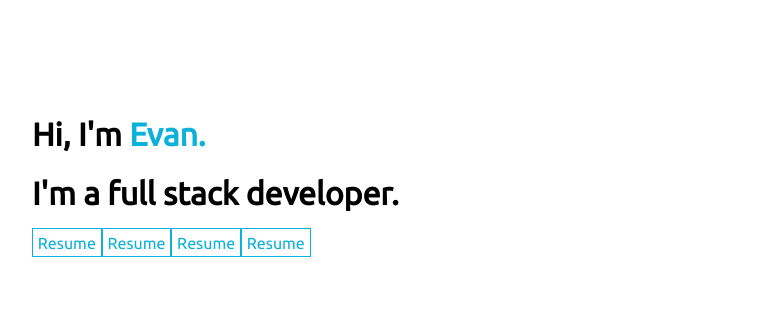
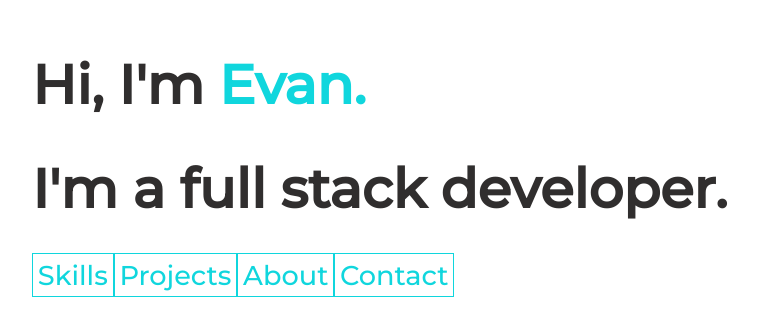
Before and after one commit to evankski/portfolio, a Next.js app: page /about in a window 1280 px wide. Shown: the part 225-560 px from the top of the page, without its empty margins (224-982 px from the left). Built offline with nearby package versions, Linux system fonts and the light colour scheme.

Commit message:
styles all but contact form

```diff
--- a/components/navbar.jsx
+++ b/components/navbar.jsx
@@ -4,11 +4,12 @@ import Link from 'next/link'
 export default function Navbar() {
   return (
     <nav>
-      <a href="#skills" >skills</a>
-      <Link href='/#skills'>
-        {/* <a>Home</a> */}
-        Home
-      </Link>
+       <a href="https://www.linkedin.com/in/evan-karwowski/" target="_blank" rel="noreferrer">
+          <img src="https://pnggrid.com/wp-content/uploads/2021/05/linkedin-logo-white-1024x1024.png" alt="Linked in logo" width={'4%'}/>
+        </a>
+        <a href="https://github.com/evankski/" target="_blank" rel="noreferrer">
+          <img src="http://rajlab.org/icons/github_white.png" alt="github logo" width={'4%'}/>
+        </a>
     </nav>
   )
 }
--- a/pages/about.jsx
+++ b/pages/about.jsx
@@ -1,49 +1,43 @@
 // Import SSR caching image tag
 import Image from "next/image";
 import styles from '../styles/About.module.css'
+import 'animate.css';
+import Link from "next/link";
 
 function About() {
 
     return (
-        <div className="about">
-            <h1>Hi, I'm <span className="evan">Evan.</span></h1>
-            <h1>I'm a full stack developer.</h1>
-            <div className="about-links">
+        <div className="about" >
+            <h1 className="animate__animated animate__fadeInDown">Hi, I'm <span className="evan">Evan.</span></h1>
+            <h1 className="animate__animated animate__fadeInDown">I'm a full stack developer.</h1>
+            <div className="about-links animate__animated animate__fadeInLeft">
                 <a
-                    href="/documents/Evan-Karwowski-Resume.pdf"
-                    target="_blank"
+                    href="#skills"
                     alt="Evan Karwowski resume"
-                    rel="noopener noreferrer"
                     className="resume"
                   >
-                    Resume
+                    Skills
                   </a>
                 <a
-                    href="/documents/Evan-Karwowski-Resume.pdf"
-                    target="_blank"
+                    href="#projects"
                     alt="Evan Karwowski resume"
-                    rel="noopener noreferrer"
                     className="resume"
                   >
-                    Resume
+                    Projects
                   </a>
                 <a
-                    href="/documents/Evan-Karwowski-Resume.pdf"
-                    target="_blank"
+                    href="#about"
                     alt="Evan Karwowski resume"
-                    rel="noopener noreferrer"
                     className="resume"
                   >
-                    Resume
+                    About
                   </a>
                 <a
-                    href="/documents/Evan-Karwowski-Resume.pdf"
-                    target="_blank"
+                    href="#contact"
                     alt="Evan Karwowski resume"
-                    rel="noopener noreferrer"
                     className="resume"
                   >
-                    Resume
+                    Contact
                   </a>
             </div>
 
--- a/pages/contact.jsx
+++ b/pages/contact.jsx
@@ -1,7 +1,7 @@
 export default function Contact() {
     return(
         <div>
-            <h1>Contact from goes here</h1>
+            <h1>Contact form goes here</h1>
         </div>
     )
 }
--- a/pages/skills.jsx
+++ b/pages/skills.jsx
@@ -1,20 +1,47 @@
 export default function Skills() {
     return(
-        <div className="test">
+        <div className="skills react-reveal" >
             <h1 className="skills-h1">Technical Skills</h1>
             <div className="skills">
-                <h3>HTML/CSS</h3>
+                <div className="pic-div">
+                    <img src="https://upload.wikimedia.org/wikipedia/commons/thumb/a/a7/React-icon.svg/2300px-React-icon.svg.png" alt="react logo" width={'30%'}/>
+                </div>
+                <div className="pic-div">
+                    <img src="https://upload.wikimedia.org/wikipedia/commons/thumb/6/61/HTML5_logo_and_wordmark.svg/512px-HTML5_logo_and_wordmark.svg.png" alt="html 5 logo" width={'30%'}/>
+                </div>
+                <div className="pic-div">
+                    <img src="https://upload.wikimedia.org/wikipedia/commons/thumb/d/d5/CSS3_logo_and_wordmark.svg/1200px-CSS3_logo_and_wordmark.svg.png" alt="css logo" width={'25%'}/>
+                </div>
+                <div className="pic-div">
+                    <img src="https://www.freepnglogos.com/uploads/javascript-png/javascript-shield-logo-icon-2.png" alt="javascript logo" width={'30%'}/>
+                </div>
+                <div className="pic-div">
+                    <img src="https://i.imgur.com/SX4N4kc.png" alt="node js logo" width={'30%'}/>
+                </div>
+                <div className="pic-div">
+                    <img src="https://1qkeyv41u1op36vgbm47q0i6-wpengine.netdna-ssl.com/wp-content/uploads/2018/12/ExpressJS.png" alt="express js logo" width={'30%'}/>
+                </div>
+                <div className="pic-div">
+                    <img src="https://i.imgur.com/dKI6oQi.png" alt="PostgreSQL logo" width={'30%'}/>
+                </div>
+                <div className="pic-div">
+                    <img src="https://i.imgur.com/mkddhfj.png" alt="MongoDB logo" width={'30%'}/>
+                </div>
+                <div className="pic-div">
+                    <img src="https://i.imgur.com/N9bVy02.png" alt="Python Logo" width={'30%'}/>
+                </div>
+                {/* <h3>HTML/CSS</h3>
                 {/* <img src="https://upload.wikimedia.org/wikipedia/commons/thumb/1/10/CSS3_and_HTML5_logos_and_wordmarks.svg/1200px-CSS3_and_HTML5_logos_and_wordmarks.svg.png" alt="HTML and CSS logo" width={'20%'}/> */}
-                <h3>JavaScript</h3>
+                {/* <h3>JavaScript</h3> */}
                 {/* <img src="https://www.freepnglogos.com/uploads/javascript-png/javascript-logo-transparent-logo-javascript-images-3.png" alt="JavaScript logo" width={'20%'}/> */}
-                <h3>Node.js</h3>
+                {/* <h3>Node.js</h3> */}
                 {/* <img src="https://cdn-icons-png.flaticon.com/512/919/919825.png" alt="Node js logo" width={'20%'}/> */}
-                <h3>React.js</h3>
-                <h3>Express.js</h3>
-                <h3>PostgreSQL</h3>
-                <h3>MongoDB</h3>
-                <h3>Python</h3>
-                <h3>Git/GitHub</h3>
+                {/* <h3>React.js</h3> */}
+                {/* <h3>Express.js</h3> */}
+                {/* <h3>PostgreSQL</h3> */}
+                {/* <h3>MongoDB</h3> */}
+                {/* <h3>Python</h3> */}
+                {/* <h3>Git/GitHub</h3> */}
             </div>
         </div>
     )
--- a/styles/globals.css
+++ b/styles/globals.css
@@ -1,5 +1,6 @@
 /* this file is applied to all pages/components */
 @import url('https://fonts.googleapis.com/css2?family=Ubuntu&display=swap');
+@import url('https://fonts.googleapis.com/css2?family=Montserrat:wght@500&family=Ubuntu&display=swap');
 html,
 body {
   /* text-align: center; */
@@ -10,7 +11,7 @@ body {
     Ubuntu, Cantarell, Fira Sans, Droid Sans, Helvetica Neue, sans-serif;
     color: black;
     /* background-color: #013A6B; */
-
+    scroll-behavior: smooth;
 }
 
 a {
@@ -21,29 +22,175 @@ a {
 }
 
 nav {
-  background-color: rgba(0, 0, 0, 0.3);
-  padding: 1rem
+background-size: 300% 300%;
+  background-image: linear-gradient(
+        -45deg,
+        #15b5e1 0%,
+        #16dfe6 25%,
+        #02aab0 51%,
+        #11ce72 100%
+  );
+  animation: AnimateBG 20s ease infinite;;
+  padding: 1rem;
+  text-align: end;
 }
 
 * {
   box-sizing: border-box;
-  font-family: 'Ubuntu', sans-serif;
+  font-family: 'Montserrat', sans-serif;;
 }
 
+/* .about {
+  font-size: 1.7rem;
+  padding: 43vh 20vw;
+  width: 100%;
+  height: 100vh;
+  color: white;
+  /* display: flex; */
+  /* align-items: center; */
+  /* justify-content: center; */
+  /* background-size: 300% 300%; */
+  /* background-image: linear-gradient( */
+        /* -45deg,  */
+        /* #ffffff 0%,  */
+        /* #16dfe6 25%,  */
+        /* #02aab0 51%,  */
+        /* #11ce72 100% */
+  /* );   */
+  /* animation: AnimateBG 20s ease infinite; */
+/* } */
+
 .about {
-  padding: 40vh 20vw;
+  font-size: 1.7rem;
+  padding: 30vh 20vw;
+  padding-bottom: 40vw;
+  width: 100%;
+  /* height: 100vh; */
+  color: rgb(48, 46, 46);
+  /* display: flex; */
+  /* align-items: center; */
+  /* justify-content: center; */
+  /* background-size: 300% 300%;
+  background-image: linear-gradient(
+        -45deg,
+        #ffffff 0%,
+        #16dfe6 25%,
+        #02aab0 51%,
+        #11ce72 100%
+  );
+  animation: AnimateBG 20s ease infinite; */
+}
+
+@keyframes AnimateBG {
+  0%{background-position:0% 50%}
+  50%{background-position:100% 50%}
+  100%{background-position:0% 50%}
 }
 
 .evan {
-  color: rgb(11, 177, 218);
+  color: #10d6dd;
+  /* color: #00ff48; */
 }
 
 .resume {
-  color: rgb(11, 177, 218);
-  border: 1.3px solid rgb(11, 177, 218);
+  color: #10d6dd;
+  /* color: #00ff48; */
+  border: 1.3px solid #10d6dd;
+  /* border: 1.3px solid #00ff48; */
 }
 
 .resume:hover {
   color: white;
-  background-color: rgb(11, 177, 218);;
+  background-color: #10d6dd;
+  border: 1.3px solid white;
 }
+
+.skills {
+  /* background-color: rgb(11, 177, 218); */
+  align-items: center;
+  text-align: center;
+  /* background-color: white; */
+  /* background-image: linear-gradient(135deg,#02aab0,#00cdac); */
+  -webkit-clip-path: polygon(0 0,100% 0,100% 100%,0 100%);
+  clip-path: polygon(0 0,100% 0,100% 100%,0 100%);
+  display: grid;
+  grid-area: 4/1/6/1;
+  grid-template-columns: repeat(3,auto);
+  grid-column-gap:0 ;
+  grid-row-gap: 0;
+  grid-template-rows: repeat(4,auto);
+  padding: 7vh 0vh 12vh;
+   background-size: 300% 300%;
+  background-image: linear-gradient(
+        -45deg,
+        #15b5e1 0%,
+        #16dfe6 25%,
+        #02aab0 51%,
+        #11ce72 100%
+  );
+  animation: AnimateBG 20s ease infinite;
+  -webkit-clip-path: polygon(0 15vh,100% 0,100% 80%,0 100%);
+  clip-path: polygon(0 12vh,100% 0,100% 80%,0 100%);
+}
+
+.skills-h1 {
+  color: white;
+}
+
+.pic-div {
+  padding-top: 2vh;
+}
+
+.project-1 {
+  display: flex;
+  flex-direction: row;
+  padding: 2vh;
+}
+
+.project-link {
+  color: #10d6dd;
+  /* color: #00ff48; */
+  border: 1.3px solid #10d6dd;
+  /* border: 1.3px solid #00ff48; */
+}
+
+.project-link:hover {
+  color: white;
+  background-color: #10d6dd;
+  border: 1.3px solid white;
+}
+
+.bussin-bagels {
+  padding-left: 2vw;
+  padding-right: 2vw;
+}
+
+.me {
+  background-size: 300% 300%;
+  background-image: linear-gradient(
+        -45deg,
+        #15b5e1 0%,
+        #16dfe6 25%,
+        #02aab0 51%,
+        #11ce72 100%
+  );
+  animation: AnimateBG 20s ease infinite;;
+  padding: 1rem;
+  padding: 30vh;
+  -webkit-clip-path: polygon(0 15vh,100% 0,100% 80%,0 100%);
+  clip-path: polygon(0 15vh,100% 0,100% 80%,0 100%);
+  color: white;
+}
+
+.resume-dl {
+  color: #ffffff;
+  /* color: #00ff48; */
+  border: 1.3px solid #ffffff;
+  /* border: 1.3px solid #00ff48; */
+}
+
+.resume-dl:hover {
+  color: #10d6dd;
+  background-color: white;
+  border: 1.3px solid white;
+}
```
Also changed, not shown: pages/index.js (+21 -11 lines), pages/me.jsx (added, +17 -0 lines), pages/projects.jsx (+9 -9 lines).
